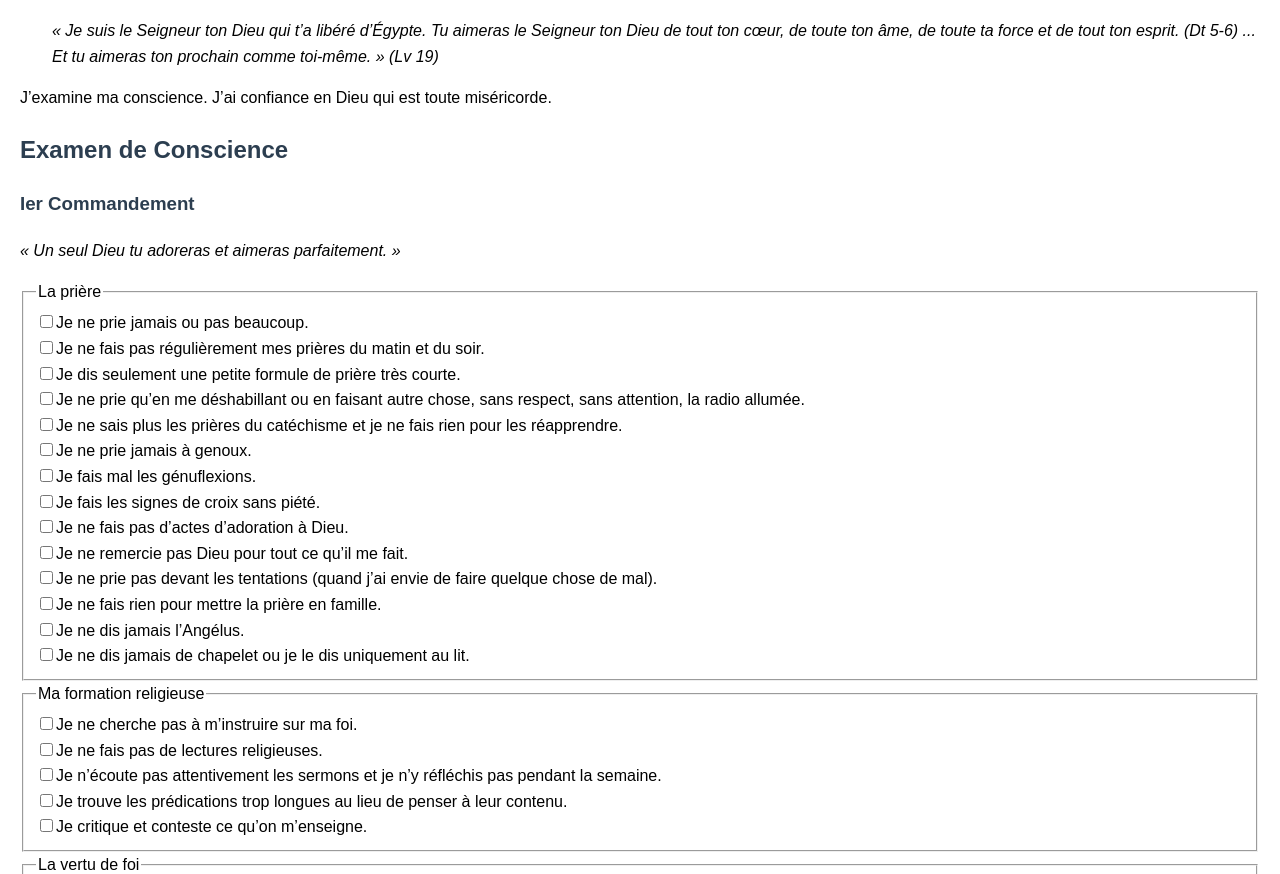
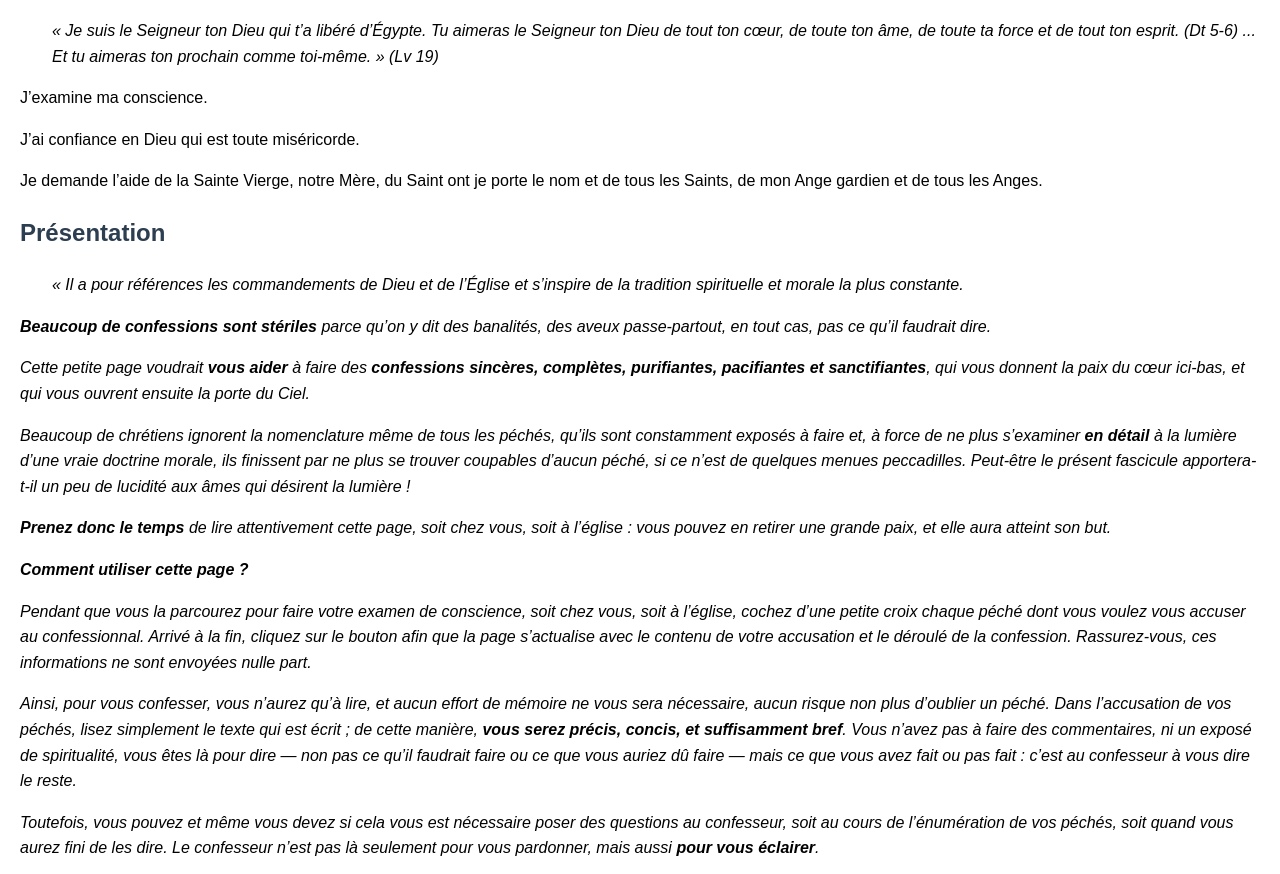
Before and after one commit to gnodet/confession, a plain HTML site: page index.html in a window 1280 px wide. Shown: the part 76-950 px from the top of the page. Drawn offline with Linux system fonts and the light colour scheme.

Commit message:
Update intro

```diff
--- a/index.html
+++ b/index.html
@@ -29,7 +29,51 @@
         « Je suis le Seigneur ton Dieu qui t’a libéré d’Égypte. Tu aimeras le Seigneur ton Dieu de tout ton cœur, de toute ton âme, de toute ta force et de tout ton esprit. (Dt 5-6) ... Et tu aimeras ton prochain comme toi-même. » (Lv 19)
     </i></p>
 
-    <p>J’examine ma conscience. J’ai confiance en Dieu qui est toute miséricorde.</p>
+    <p>J’examine ma conscience.</p>
+    <p>J’ai confiance en Dieu qui est toute miséricorde.</p>
+    <p>Je demande l’aide de la Sainte Vierge, notre Mère, du Saint ont je porte le nom et de tous les Saints, de mon Ange gardien et de tous les Anges.</p>
+
+    <h2>Présentation</h2>
+    <p class="indent"><i>
+        « Il a pour références les commandements de Dieu et de l’Église et s’inspire de la tradition spirituelle et morale la plus constante.
+    </i></p>
+
+    <p><i><b>Beaucoup de confessions sont stériles</b> parce qu’on y dit des banalités,
+        des aveux passe-partout, en tout cas, pas ce qu’il faudrait dire.</i></p>
+    <p><i>Cette petite page voudrait <b>vous aider</b> à faire des <b>confessions sincères,
+        complètes, purifiantes, pacifiantes et sanctifiantes</b>, qui vous donnent la paix
+        du cœur ici-bas, et qui vous ouvrent ensuite la porte du Ciel.</i></p>
+    <p><i>Beaucoup de chrétiens ignorent la nomenclature même de tous les péchés, qu’ils
+        sont constamment exposés à faire et, à force de ne plus s’examiner <b>en détail</b>
+        à la lumière d’une vraie doctrine morale, ils finissent par ne plus se trouver
+        coupables d’aucun péché, si ce n’est de quelques menues peccadilles. Peut-être
+        le présent fascicule apportera-t-il un peu de lucidité aux âmes qui désirent la
+        lumière&nbsp;!</i></p>
+    <p><i><b>Prenez donc le temps</b> de lire attentivement cette page, soit chez vous,
+        soit à l’église&nbsp;: vous pouvez en retirer une grande paix, et elle aura atteint
+        son but.</i></p>
+    <p><i><b>Comment utiliser cette page ?</b></i></p>
+    <p><i>Pendant que vous la parcourez pour faire votre examen de conscience, soit chez
+        vous, soit à l’église, cochez d’une petite croix chaque péché dont vous voulez
+        vous accuser au confessionnal. Arrivé à la fin, cliquez sur le bouton afin que la page
+        s’actualise avec le contenu de votre accusation et le déroulé de la confession.
+        Rassurez-vous, ces informations ne sont envoyées nulle part.
+    </i></p>
+    <p><i>Ainsi, pour vous confesser, vous n’aurez qu’à lire,
+        et aucun effort de mémoire ne vous sera nécessaire, aucun risque non plus d’oublier
+        un péché. Dans l’accusation de vos péchés, lisez simplement le texte qui est écrit ;
+        de cette manière, <b>vous serez précis, concis, et suffisamment bref</b>. Vous
+        n’avez pas à faire des commentaires, ni un exposé de spiritualité, vous êtes là
+        pour dire — non pas ce qu’il faudrait faire ou ce que vous auriez dû faire — mais
+        ce que vous avez fait ou pas fait&nbsp;: c’est au confesseur à vous dire le reste.</i></p>
+    <p><i>Toutefois, vous pouvez et même vous devez si cela vous est nécessaire poser
+        des questions au confesseur, soit au cours de l’énumération de vos péchés, soit
+        quand vous aurez fini de les dire. Le confesseur n’est pas là seulement pour
+        vous pardonner, mais aussi <b>pour vous éclairer</b>.</i></p>
+    <p><i>Une très bonne confession, dit saint Jean Chrysostome, équivaut — pour la
+        purification de l’âme — à un <b>nouveau baptême</b>. Elle peut donc vous obtenir
+        non seulement le pardon de vos péchés, mais encore la remise d’une partie des
+        peines du purgatoire.</i></p>
 
     <h2>Examen de Conscience</h2>
 
```
Also changed, not shown: 1 other file. Lines whose indentation alone changed are shown as unchanged.
